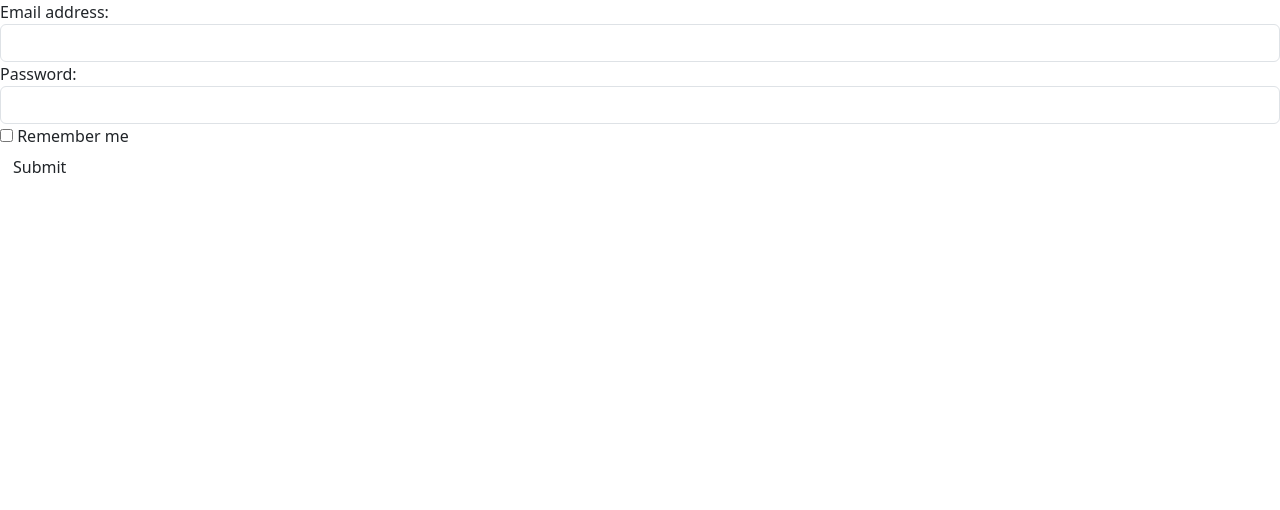
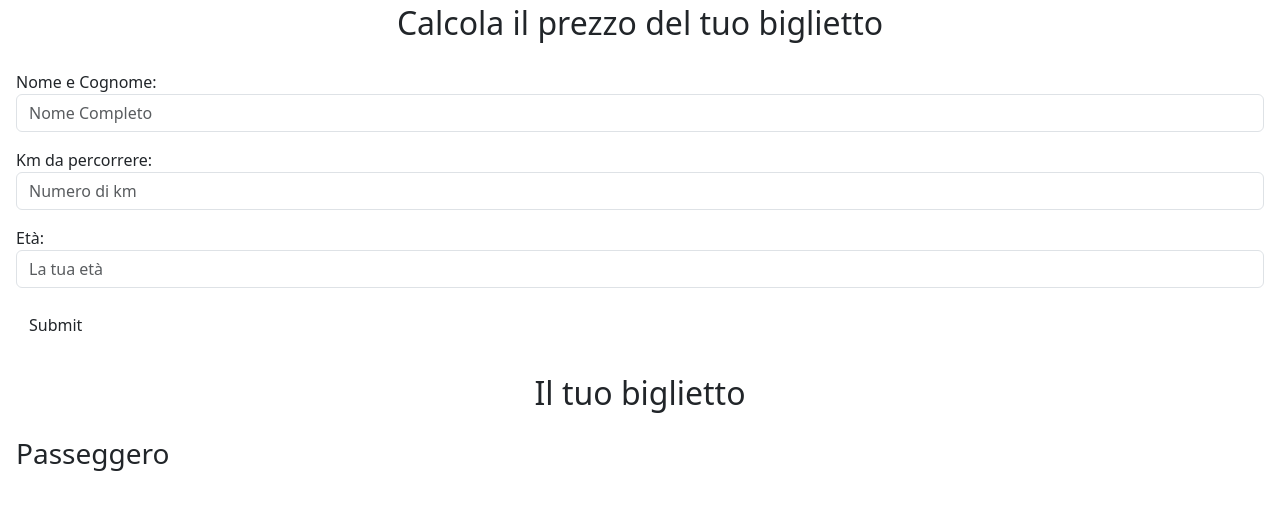
Before and after one commit to EmilioDeChiara3388/js-biglietto-treno-form, a plain HTML site: page index.html in a window 1280 px wide. Drawn offline with nearby package versions, Linux system fonts and the light colour scheme.

Commit message:
add: layout

```diff
--- a/index.html
+++ b/index.html
@@ -24,20 +24,27 @@
             <!-- place navbar here -->
         </header>
         <main>
-            <form class="form-inline" action="/action_page.php">
-                <div class="form-group">
-                  <label for="email">Email address:</label>
-                  <input type="email" class="form-control" id="email">
+            <h2 class="text-center my-1">Calcola il prezzo del tuo biglietto</h2>
+            <form class="form-inline p-3" action="/action_page.php">
+                <div class="form-group py-2" >
+                  <label for="first-last-name">Nome e Cognome:</label>
+                  <input type="text" class="form-control" id="full-name" placeholder="Nome Completo">
                 </div>
-                <div class="form-group">
-                  <label for="pwd">Password:</label>
-                  <input type="password" class="form-control" id="pwd">
+                <div class="form-group py-2">
+                  <label for="journey-km">Km da percorrere:</label>
+                  <input type="number" class="form-control" id="km" placeholder="Numero di km">
                 </div>
-                <div class="checkbox">
-                  <label><input type="checkbox"> Remember me</label>
-                </div>
-                <button type="submit" class="btn btn-default">Submit</button>
+                <div class="form-group py-2">
+                    <label for="passenger-age">Età:</label>
+                    <input type="number" class="form-control" id="age" placeholder="La tua età">
+                  </div>
+                <button type="submit" class="btn btn-default py-3">Submit</button>
               </form>
+
+              <h2 class="text-center my-1">Il tuo biglietto</h2>
+              <div class="p-3">
+                <h3 class="my-1">Passeggero</h3>
+              </div>
         </main>
         <footer>
             <!-- place footer here -->
```
